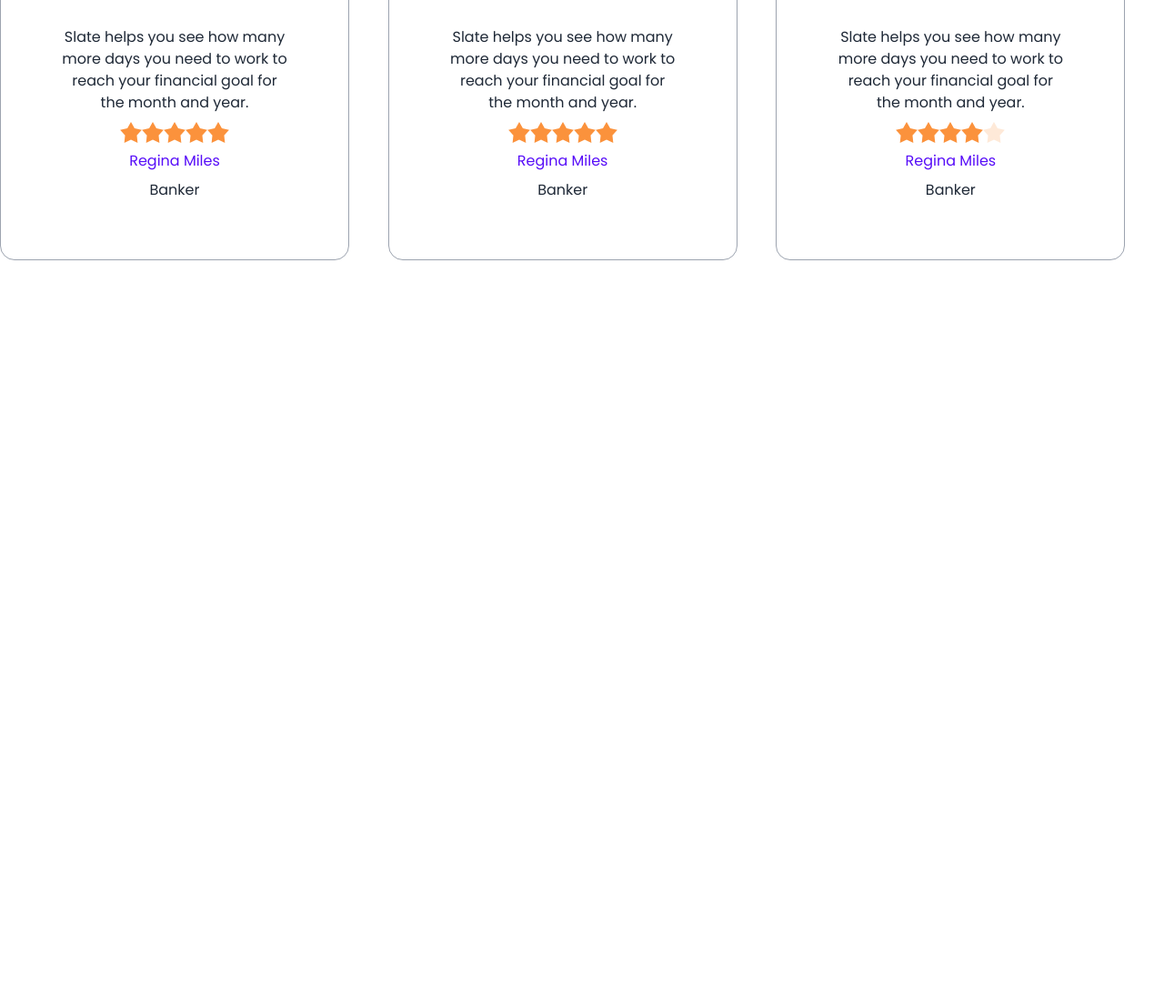
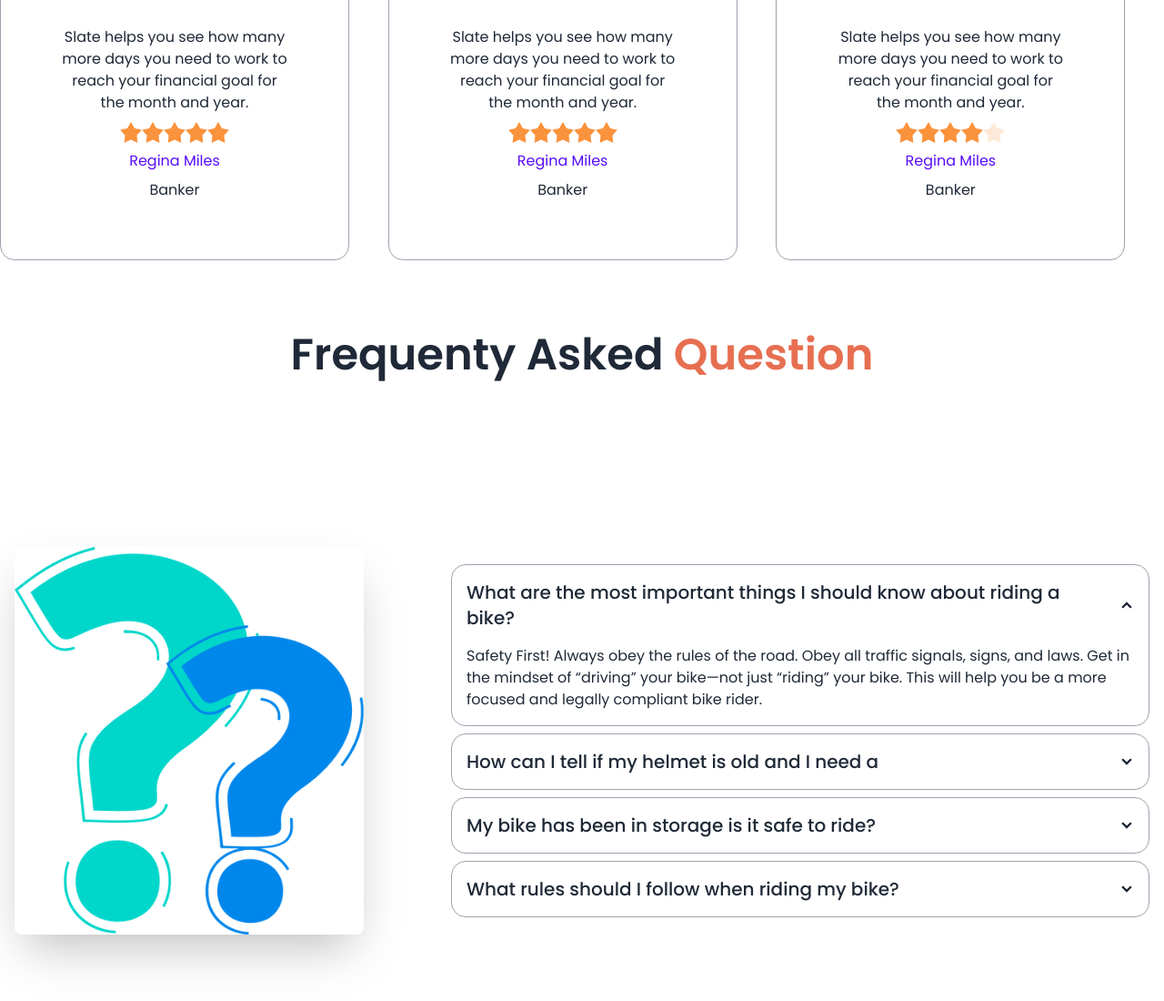
Before and after one commit to tanu200/bike-zone, a plain HTML site: page index.html in a window 1280 px wide. Shown: the part 2269-3369 px from the top of the page at 91% size. Before the commit the page ends 2555 px from the top, so only its background shows below. Drawn offline with nearby package versions, Linux system fonts and the light colour scheme.

Commit message:
frequenty asked add

```diff
--- a/index.html
+++ b/index.html
@@ -293,6 +293,65 @@
                 </div>
             </div>
         </section>
+        <!---frequenty  question-->
+        <section>
+            <h2 class="text-5xl text-center mt-20 font-semibold">Frequenty Asked <span
+                    class="text-bike-primary">Question</span></h2>
+            <div>
+                <div class="hero min-h-screen ">
+                    <div class="hero-content flex-col lg:gap-24 lg:flex-row">
+                        <img src="/images/others/faq.png" class="w-3/4 lg:max-w-sm rounded-lg shadow-2xl" />
+                        <div>
+                            <div class="collapse collapse-arrow border border-gray-400">
+                                <input type="radio" name="my-accordion-2" checked="checked" />
+                                <div class="collapse-title text-xl font-medium">
+                                    What are the most important things I should
+                                    know about riding a bike?
+                                </div>
+                                <div class="collapse-content">
+                                    <p>Safety First! Always obey the rules of the road. Obey all traffic signals, signs,
+                                        and laws. Get in the mindset of “driving” your bike—not just “riding” your bike.
+                                        This will help you be a more focused and legally compliant bike rider. </p>
+                                </div>
+                            </div>
+                            <div class="collapse collapse-arrow border border-gray-400 mt-2">
+                                <input type="radio" name="my-accordion-2" />
+                                <div class="collapse-title text-xl font-medium">
+                                    How can I tell if my helmet is old and I need a
+                                </div>
+                                <div class="collapse-content">
+                                    <p>Safety First! Always obey the rules of the road. Obey all traffic signals, signs,
+                                        and laws. Get in the mindset of “driving” your bike—not just “riding” your bike.
+                                        This will help you be a more focused and legally compliant bike rider. </p>
+                                </div>
+                            </div>
+                            <div class="collapse collapse-arrow border border-gray-400 mt-2">
+                                <input type="radio" name="my-accordion-2" />
+                                <div class="collapse-title text-xl font-medium">
+                                    My bike has been in storage is it safe to ride?
+                                </div>
+                                <div class="collapse-content">
+                                    <p>Safety First! Always obey the rules of the road. Obey all traffic signals, signs,
+                                        and laws. Get in the mindset of “driving” your bike—not just “riding” your bike.
+                                        This will help you be a more focused and legally compliant bike rider. </p>
+                                </div>
+                            </div>
+                            <div class="collapse collapse-arrow border border-gray-400 mt-2">
+                                <input type="radio" name="my-accordion-2" />
+                                <div class="collapse-title text-xl font-medium">
+                                    What rules should I follow when riding my bike?
+                                </div>
+                                <div class="collapse-content">
+                                    <p>Safety First! Always obey the rules of the road. Obey all traffic signals, signs,
+                                        and laws. Get in the mindset of “driving” your bike—not just “riding” your bike.
+                                        This will help you be a more focused and legally compliant bike rider. </p>
+                                </div>
+                            </div>
+                        </div>
+                    </div>
+                </div>
+            </div>
+        </section>
     </main>
     <footer>
 
```
